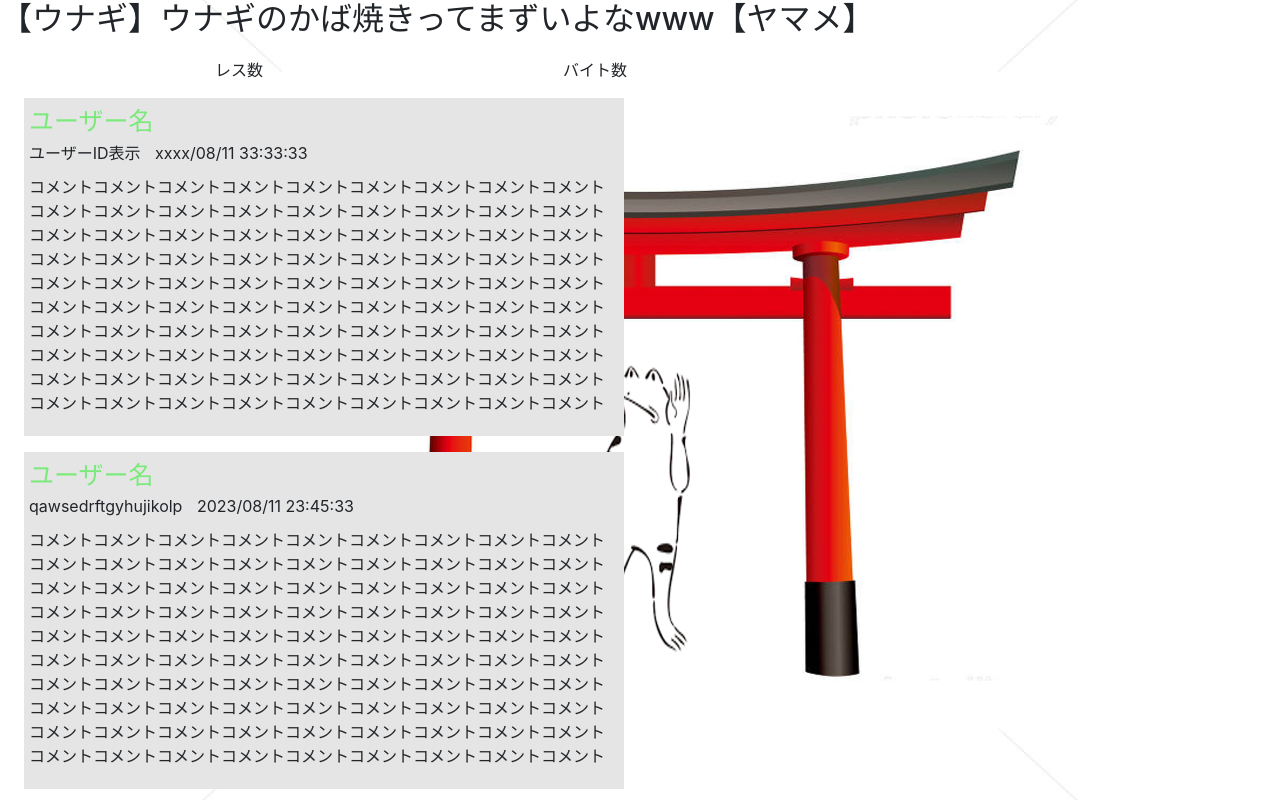
After one commit to AsoGroup-3/2023Dev3Early, a PHP site: page /src/threadMain.html in a window 1280 px wide. The commit adds this page. Run offline with PHP 8.4, Linux system fonts and the light colour scheme.

Commit message:
スレッド画面作成

```diff
--- a/04_ソースコード/front/assets/css/style.css
+++ b/04_ソースコード/front/assets/css/style.css
@@ -1,5 +1,5 @@
 .background {
-    background-image: url('../img/frog.png');
+    background-image: url('../img/kaeru_Torii.png');
     background-attachment: fixed;
     background-size: cover;
     background-position: center;
@@ -49,3 +49,32 @@
   width: 600px;
   height: 400px;
 }
+
+.comment_eria{
+  background-color: rgb(229, 229, 229);
+  width: 600px;
+  margin-left: 24px;
+  padding: 5px;
+  margin-top: 16px;
+}
+
+.comment_head{
+  width: 800px;
+  margin-left: 175px;
+}
+
+.comment_head ul{
+  display: flex;
+  margin-top: 20px;
+}
+
+.comment_head li{
+  list-style: none;
+  margin-right: 300px;
+}
+
+.user_name{
+  color: rgb(123, 234, 123);
+  margin-right: 20px;
+  font-size: 25px;
+}
--- /dev/null
+++ b/04_ソースコード/front/src/threadMain.html
@@ -0,0 +1,59 @@
+<!DOCTYPE html>
+<html lang="ja">
+<head>
+    <meta charset="UTF-8">
+    <meta http-equiv="X-UA-Compatible" content="IE=edge">
+    <meta name="viewport" content="width=device-width, initial-scale=1.0">
+
+    <link rel="stylesheet" href="../assets/css/style.css">
+    <link rel="stylesheet" href="https://stackpath.bootstrapcdn.com/bootstrap/4.1.3/css/bootstrap.min.css" integrity="sha384-MCw98/SFnGE8fJT3GXwEOngsV7Zt27NXFoaoApmYm81iuXoPkFOJwJ8ERdknLPMO" crossorigin="anonymous">
+    <link rel="stylesheet" href="https://cdn.jsdelivr.net/npm/bootstrap-icons@1.8.0/font/bootstrap-icons.css">
+
+    <title>Document</title>
+</head>
+<body class="background">
+    <!-- タイトルエリア -->
+    <h2>【ウナギ】ウナギのかば焼きってまずいよなwww【ヤマメ】</h2>
+
+    <!-- レス数・バイト数表示エリア -->
+    <div class="comment_head">
+        <ul>
+            <li>レス数</li>
+            <li>バイト数</li>
+        </ul>
+    </div>
+
+    <!-- コメント表示エリア -->
+    <div class="comment_eria">
+
+        <!-- ユーザー情報・日付表示エリア -->
+        <div style="margin-bottom: 10px;">
+            <div class="user_name">ユーザー名</div>
+            <span style="padding-right: 10px;">ユーザーID表示</span>
+            <span>xxxx/08/11 33:33:33</span>
+        </div>
+
+        <!-- コメント本文 -->
+        <p>コメントコメントコメントコメントコメントコメントコメントコメントコメントコメントコメントコメントコメントコメントコメントコメントコメントコメントコメントコメントコメントコメントコメントコメントコメントコメントコメントコメントコメントコメントコメントコメントコメントコメントコメントコメントコメントコメントコメントコメントコメントコメントコメントコメントコメントコメントコメントコメントコメントコメントコメントコメントコメントコメントコメントコメントコメントコメントコメントコメントコメントコメントコメントコメントコメントコメントコメントコメントコメントコメントコメントコメントコメントコメントコメントコメントコメントコメントコメントコメントコメントコメントコメントコメントコメントコメントコメントコメントコメントコメント</p>
+    </div>
+
+    <div class="comment_eria">
+
+        <!-- ユーザー情報・日付表示エリア -->
+        <div style="margin-bottom: 10px;">
+            <div class="user_name">ユーザー名</div>
+            <span style="padding-right: 10px;">qawsedrftgyhujikolp</span>
+            <span>2023/08/11 23:45:33</span>
+        </div>
+
+        <!-- コメント本文 -->
+        <p>コメントコメントコメントコメントコメントコメントコメントコメントコメントコメントコメントコメントコメントコメントコメントコメントコメントコメントコメントコメントコメントコメントコメントコメントコメントコメントコメントコメントコメントコメントコメントコメントコメントコメントコメントコメントコメントコメントコメントコメントコメントコメントコメントコメントコメントコメントコメントコメントコメントコメントコメントコメントコメントコメントコメントコメントコメントコメントコメントコメントコメントコメントコメントコメントコメントコメントコメントコメントコメントコメントコメントコメントコメントコメントコメントコメントコメントコメントコメントコメントコメントコメントコメントコメントコメントコメントコメントコメントコメントコメント</p>
+    </div>
+
+    <!-- Optional JavaScript -->
+    <!-- jQuery first, then Popper.js, then Bootstrap JS -->
+    <script src="https://code.jquery.com/jquery-3.3.1.slim.min.js" integrity="sha384-q8i/X+965DzO0rT7abK41JStQIAqVgRVzpbzo5smXKp4YfRvH+8abtTE1Pi6jizo" crossorigin="anonymous"></script>
+    <script src="https://cdnjs.cloudflare.com/ajax/libs/popper.js/1.14.3/umd/popper.min.js" integrity="sha384-ZMP7rVo3mIykV+2+9J3UJ46jBk0WLaUAdn689aCwoqbBJiSnjAK/l8WvCWPIPm49" crossorigin="anonymous"></script>
+    <script src="https://stackpath.bootstrapcdn.com/bootstrap/4.1.3/js/bootstrap.min.js" integrity="sha384-ChfqqxuZUCnJSK3+MXmPNIyE6ZbWh2IMqE241rYiqJxyMiZ6OW/JmZQ5stwEULTy" crossorigin="anonymous"></script>
+</body>
+</html>
```
Also changed, not shown: 04_ソースコード/front/src/template.html (added, +22 -0 lines).
